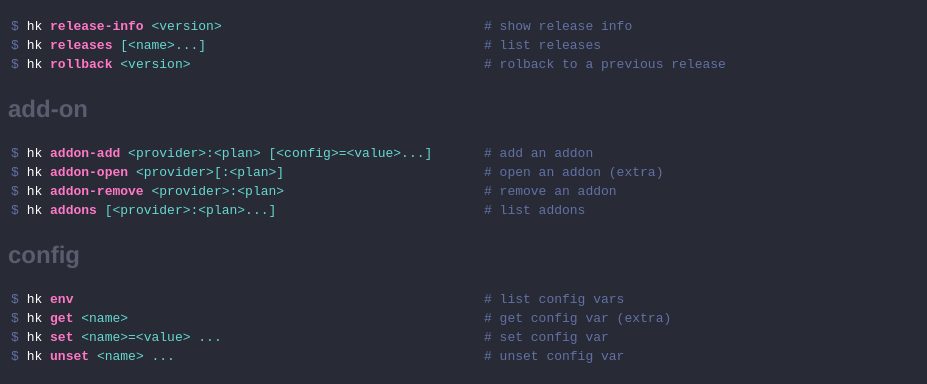
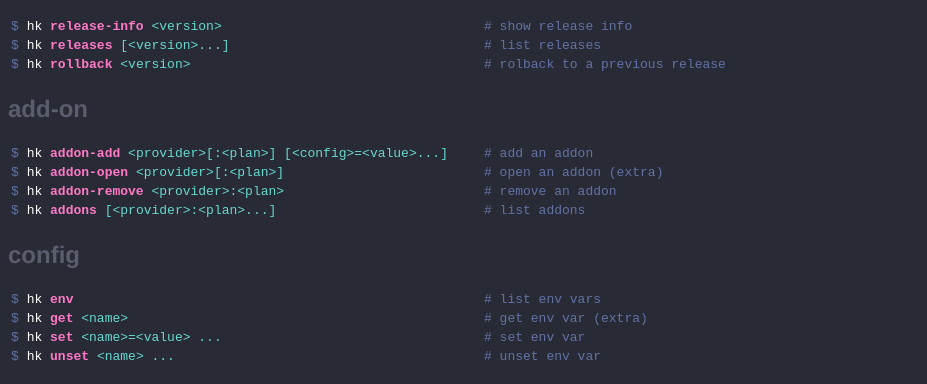
Before and after one commit to heroku/hk, a plain HTML site: page hkdist/public/styleguide.html in a window 1280 px wide. Shown: the part 533-917 px from the top of the page, without its empty margins (0-927 px from the left). Drawn offline with nearby package versions, Linux system fonts and the light colour scheme.

Commit message:
styleguide update

```diff
--- a/hkdist/public/styleguide.html
+++ b/hkdist/public/styleguide.html
@@ -190,7 +190,7 @@
             },
             {
               "root": "releases",
-              "arguments": "[<name>...]",
+              "arguments": "[<version>...]",
               "comment": "list releases"
             },
             {
@@ -205,7 +205,7 @@
           "commands": [
             {
               "root": "addon-add",
-              "arguments": "<provider>:<plan> [<config>=<value>...]",
+              "arguments": "<provider>[:<plan>] [<config>=<value>...]",
               "comment": "add an addon"
             },
             {
@@ -231,22 +231,22 @@
             {
               "root": "env",
               "arguments": "",
-              "comment": "list config vars"
+              "comment": "list env vars"
             },
             {
               "root": "get",
               "arguments": "<name>",
-              "comment": "get config var (extra)"
+              "comment": "get env var (extra)"
             },
             {
               "root": "set",
               "arguments": "<name>=<value> ...",
-              "comment": "set config var"
+              "comment": "set env var"
             },
             {
               "root": "unset",
               "arguments": "<name> ...",
-              "comment": "unset config var"
+              "comment": "unset env var"
             }
           ],
           "title": "config"
```
